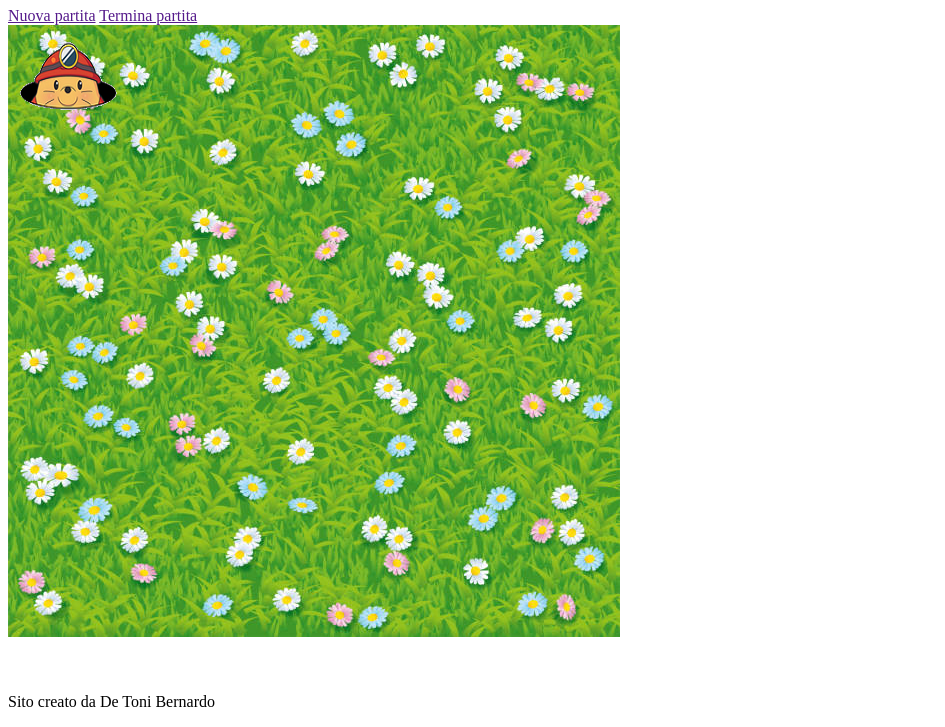
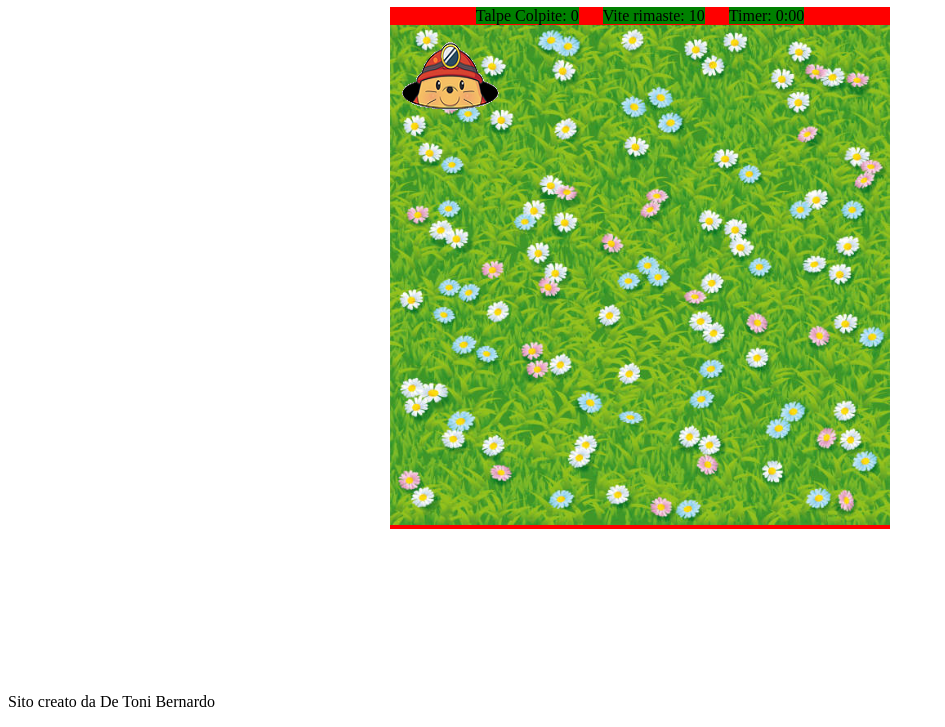
Before and after one commit to bdetoni24/Acchiappa-la-talpa, a plain HTML site: page index.html in a window 1280 px wide. Shown: the part 73-800 px from the top of the page, without its empty margins (0-945 px from the left). Drawn offline with nearby package versions, Linux system fonts and the light colour scheme.

Commit message:
disposizione iniziale completata

```diff
--- a/index.html
+++ b/index.html
@@ -17,6 +17,25 @@
         }
         main{
             position: relative;
+            margin: auto;
+            background-color: red;
+            width: 500px;
+        }
+        nav{
+            background-color: red;
+            width: 500px;
+            margin: auto;
+            text-align: center;
+        }
+        nav .box, nav p{
+            display: inline;
+        }
+        nav p{
+            background-color: green;
+            margin: 10px;
+        }
+        #campoGioco{
+            width: 500px;
         }
     </style>
 </head>
@@ -25,15 +44,41 @@
         <h1>Acchiappa la talpa</h1>
     </header>
     <nav>
-        <a href="">Nuova partita</a>
-        <a href="">Termina partita</a>
+        <div class="box">
+            <p>Talpe Colpite: 0</p>
+        </div>
+        <div class="box">
+            <p>Vite rimaste: 10</p>
+        </div>
+        <div class="box">
+            <p>Timer: 0:00</p>
+        </div>
     </nav>
     <main>
         <img id="campoGioco"src="campoGioco.jpg" alt="campo da gioco">
-        <img id="talpa" src="talpa.png" alt="talpa">
+        <img id="talpa" onclick="talpaColpita()" src="talpa.png" alt="talpa">
     </main>
     <footer>
         <p>Sito creato da De Toni Bernardo</p>
     </footer>
 </body>
+
+<script>
+    //dichiarazione elementi html
+    let talpaColpita;
+    let cambioPosizioneTalpa;
+
+    //funzione necessaria per l'utilizzo delle jQuery
+    $(document).ready(function(){
+        talpaColpita = function(){
+            cambioPosizioneTalpa();
+        }
+
+        cambioPosizioneTalpa = function(){
+            let altezzaCampo = $("#campoGioco").height();
+            let larghezzaCampo = $("#campoGioco").width();
+            console.log("altezza: "+altezzaCampo+"\nlarghezza: "+larghezzaCampo);
+        }
+    });
+</script>
 </html>
```
